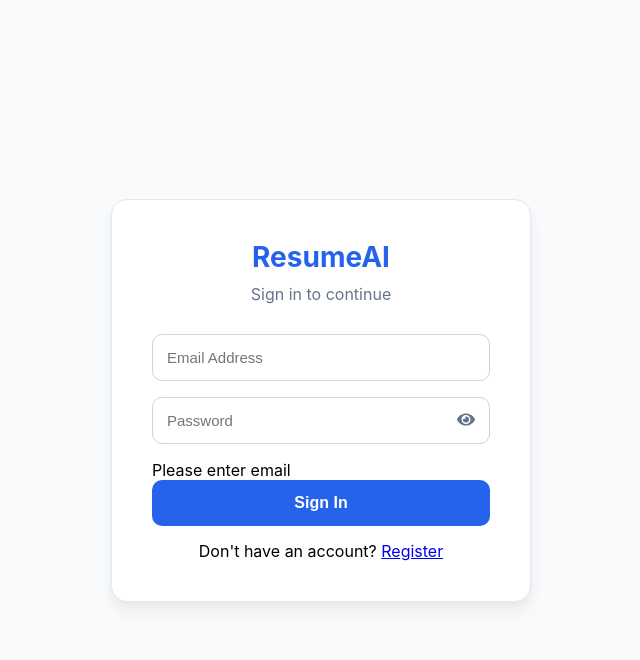
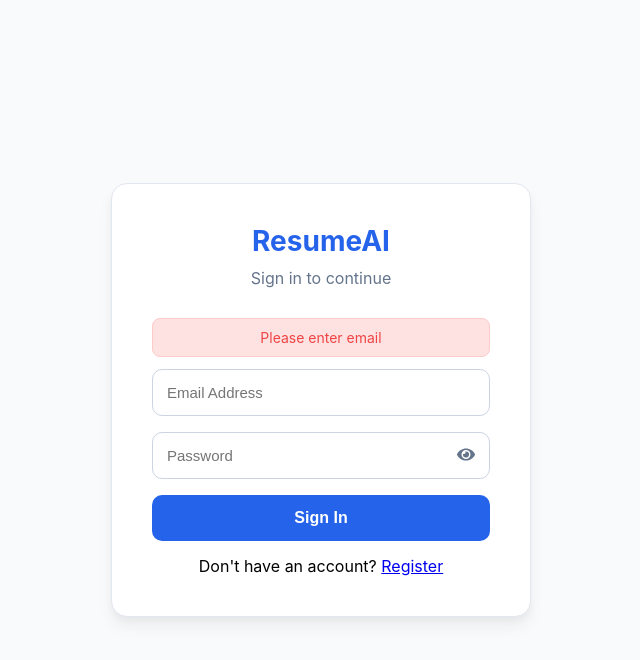
Before and after one commit to divanshiii09/ai-resume-analyzer, a React app in the folder frontend/: page / in a window 1280 px wide. Both pictures are taken after a click on the button "Sign In". Shown: the top 660 px of the page, without its empty margins (319-959 px from the left). Built offline with nearby package versions, Linux system fonts and the light colour scheme; the HTML template or start-up script is replaced by a standard one.

Commit message:
login/register page completed

```diff
--- a/frontend/src/pages/Login.jsx
+++ b/frontend/src/pages/Login.jsx
@@ -10,7 +10,6 @@
   const [error, setError] = useState("");
 
   function handleLogin() {
-
     if (email === "") {
       setError("Please enter email");
       return;
@@ -32,9 +31,16 @@
   return (
     <div className="login-container">
       <div className="login-card">
+
         <h1 className="logo">ResumeAI</h1>
 
         <p className="subtitle">Sign in to continue</p>
+
+        {error && (
+          <p className="error-text">
+            {error}
+          </p>
+        )}
 
         <input
           className="input-field"
@@ -63,16 +69,18 @@
           </button>
 
         </div>
-{error && <p>{error}</p>}
+
         <button className="login-btn" onClick={handleLogin}>
           Sign In
         </button>
+
         <p style={{ textAlign: "center", marginTop: "15px" }}>
           Don't have an account?{" "}
           <Link to="/register">
             Register
           </Link>
         </p>
+
       </div>
     </div>
   );
--- a/frontend/src/pages/Register.jsx
+++ b/frontend/src/pages/Register.jsx
@@ -11,6 +11,7 @@
   const [error, setError] = useState("");
   const [showPassword, setShowPassword] = useState(false);
   const [showConfirmPassword, setShowConfirmPassword] = useState(false);
+
   function handleRegister() {
     if (name === "") {
       setError("Please enter your name");
@@ -46,12 +47,20 @@
 
     alert("Registration Successful");
   }
+
   return (
     <div className="login-container">
       <div className="login-card">
         <h1 className="logo">ResumeAI</h1>
 
         <p className="subtitle">Create your account</p>
+
+        {/* PROFESSIONAL ERROR UI (same as Login) */}
+        {error && (
+          <p className="error-text">
+            {error}
+          </p>
+        )}
 
         <input
           className="input-field"
@@ -69,6 +78,7 @@
           onChange={(e) => setEmail(e.target.value)}
         />
 
+        {/* PASSWORD */}
         <div className="password-container">
           <input
             className="input-field"
@@ -86,6 +96,8 @@
             {showPassword ? <FaEyeSlash /> : <FaEye />}
           </button>
         </div>
+
+        {/* CONFIRM PASSWORD */}
         <div className="password-container">
           <input
             className="input-field"
@@ -98,21 +110,14 @@
           <button
             type="button"
             className="show-btn"
-            onClick={() => setShowConfirmPassword(!showConfirmPassword)}
+            onClick={() =>
+              setShowConfirmPassword(!showConfirmPassword)
+            }
           >
             {showConfirmPassword ? <FaEyeSlash /> : <FaEye />}
           </button>
         </div>
-        {error && (
-          <p
-            style={{
-              color: "red",
-              marginBottom: "10px",
-            }}
-          >
-            {error}
-          </p>
-        )}
+
         <button className="login-btn" onClick={handleRegister}>
           Create Account
         </button>
--- a/frontend/src/styles/Login.css
+++ b/frontend/src/styles/Login.css
@@ -124,3 +124,14 @@
 .show-btn:hover {
   color: #2563eb;
 }
+
+.error-text {
+  color: #ef4444;
+  background: #fee2e2;
+  padding: 10px 12px;
+  border-radius: 8px;
+  font-size: 14px;
+  margin-bottom: 12px;
+  text-align: center;
+  border: 1px solid #fecaca;
+}
```
Lines whose indentation alone changed are shown as unchanged.
